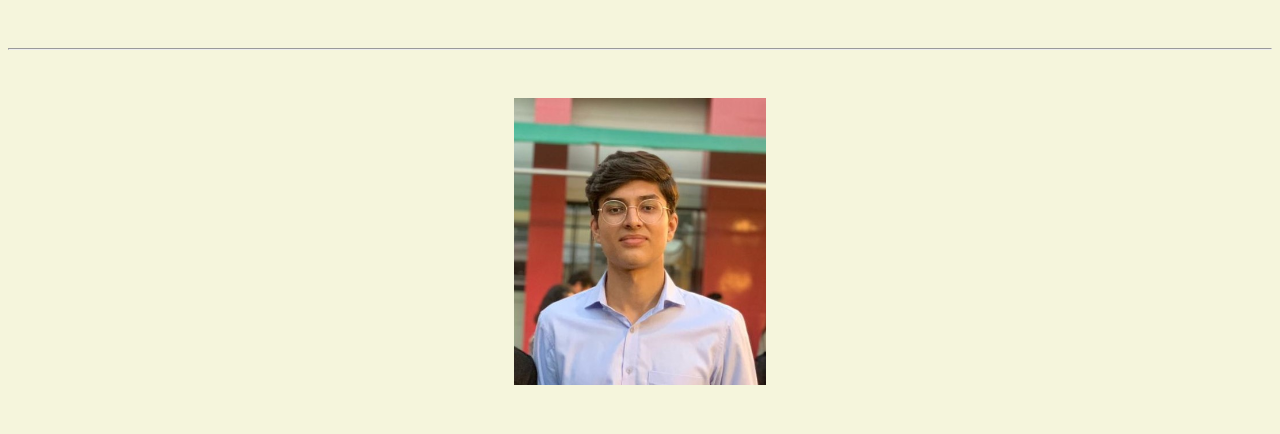
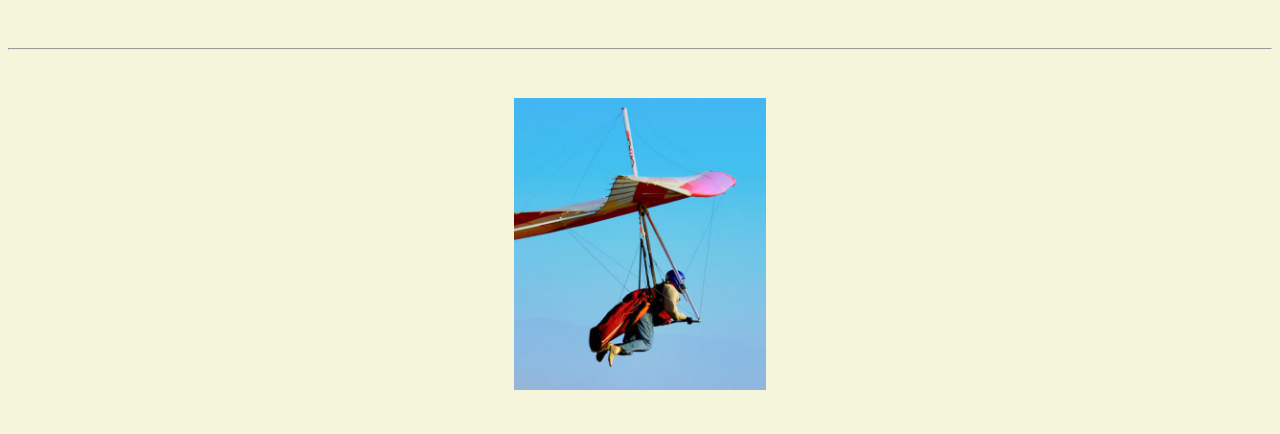
Before and after one commit to ArshaqKirmani/arshaqkirmani.github.io, a plain HTML site: page resume.html in a window 1280 px wide. Shown: the top 434 px of the page. Drawn offline with Linux system fonts and the light colour scheme.

Commit message:
Update resume.html

```diff
--- a/resume.html
+++ b/resume.html
@@ -17,7 +17,7 @@
   <body>
     <hr>
 
-    <img src="images/headshot.jpeg" alt="Arshaq Kirmani's headshot" width="20%">
+    <img src="images/headshot.jpg" alt="Arshaq Kirmani's headshot" width="20%">
 
     <h1>Arshaq Kirmani</h1>
     <h4>1st Year Undergraduate Student at FAST NUCES Islamabad</h4>
```
